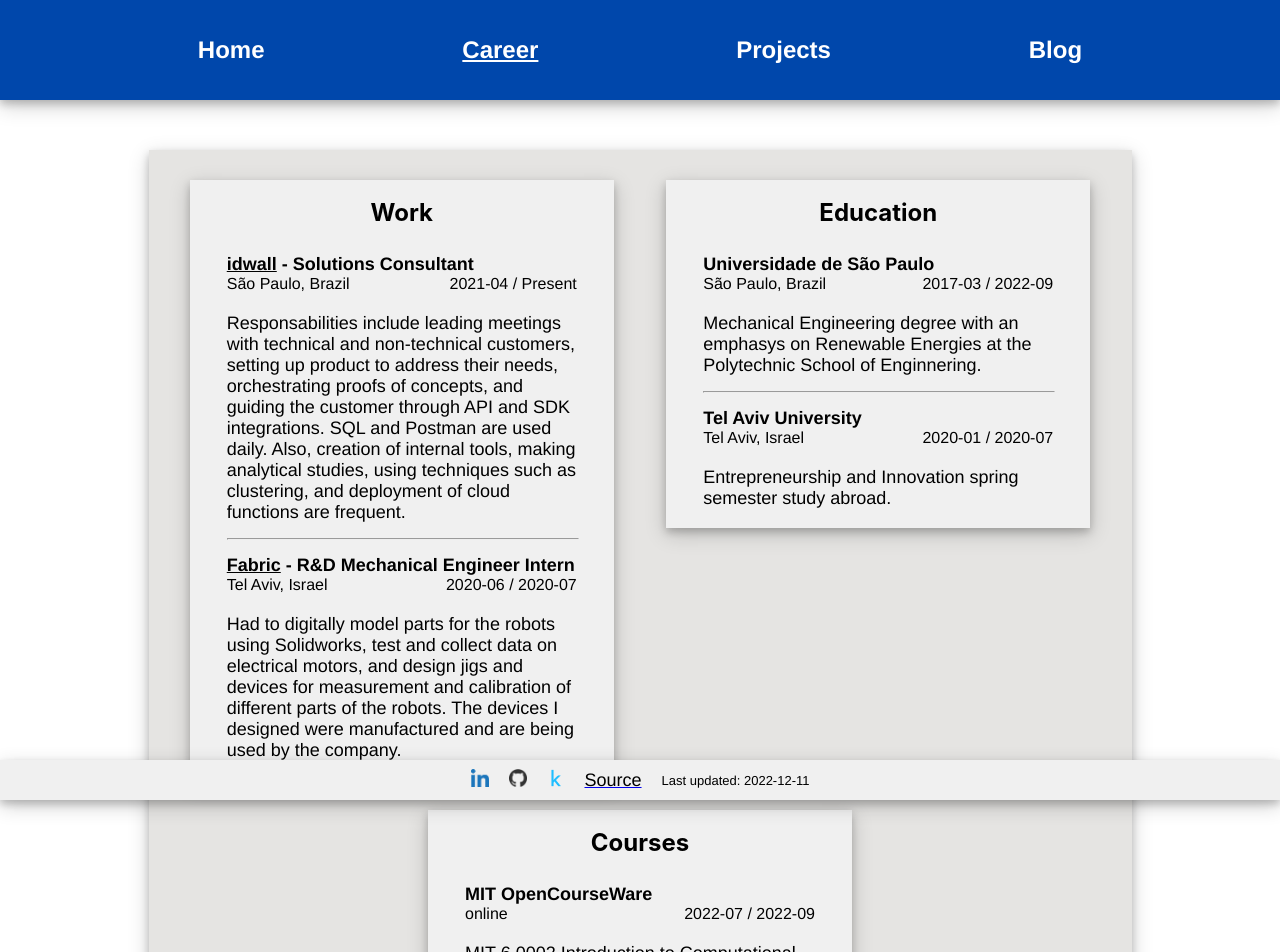
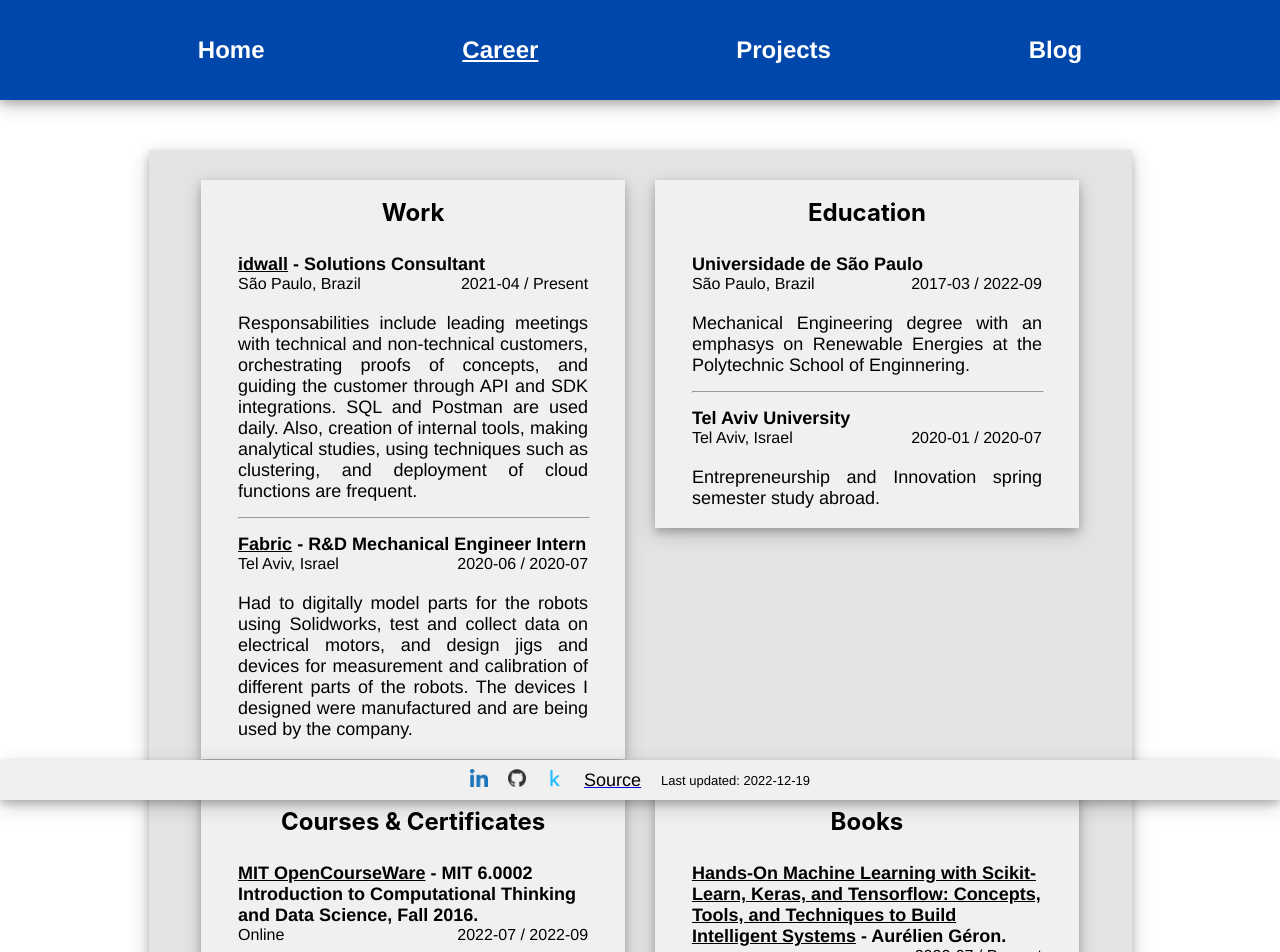
Before and after one commit to guerchen/my-site, a React (Create React App) app: page /career in a window 1280 px wide. Shown: the top 952 px of the page. Built offline with nearby package versions, Linux system fonts and the light colour scheme.

Commit message:
New career and blog content

```diff
--- a/src/components/blog_post.css
+++ b/src/components/blog_post.css
@@ -21,7 +21,7 @@
 
 .post-content {
     font-family: 'helvetica';
-    text-align: left;
+    text-align: justify;
     margin: 0;
 }
 
--- a/src/components/card.css
+++ b/src/components/card.css
@@ -57,4 +57,5 @@
 p {
     font-family: 'helvetica';
     font-size: large;
+    text-align: justify;
 }
--- a/src/components/card.js
+++ b/src/components/card.js
@@ -12,8 +12,9 @@ function Card() {
             <h1 className='MyName'>Ariel Guerchenzon</h1>
                 <div className='ShortDescr'>
                     <p> Hello dear visitor! </p>
-                    <p> I'm a Mechanical Engineer who works with software and lives in São Paulo. </p>
-                    <p> I'm interested in learning Data Science, Software Engineering, running, playing classical guitar, and reading books. </p>
+                    <p> I'm a mechanical engineer who works with software and lives in São Paulo. </p>
+                    <p> I'm interested in learning data science, software engineering, entrepreneurship,
+                        running, playing classical guitar, and reading books. </p>
                     <p> Be welcome to take a stroll around my website.</p>
                 </div>
             </div>
--- a/src/components/footer.js
+++ b/src/components/footer.js
@@ -5,7 +5,7 @@ import github from '../images/github_logo.png'
 import kaggle from '../images/kaggle_logo.webp'
 
 function Footer() {
-    const lastUpdated = '2022-12-11'
+    const lastUpdated = '2022-12-19'
 
     return (
         <div className='Footer'>
--- a/src/pages/blog.js
+++ b/src/pages/blog.js
@@ -7,6 +7,13 @@ function Blog() {
     return (
         <div className='content'>
             <div className='blog-gray-card'>
+                <Post title='A lil chat with Chat-GPT' date='2022-12-19' content="After being recommended by Youtube's
+                algorithm a video about Chat-GPT and also listening about it in the podcast Osim Tochna, I've decided to give
+                OpenAI's Chat-GPT a try. I am throughly impressed. I asked it questions on how to implement
+                lazy execution using React and how to create a simple CRUD API using FastAPI. The answers were spot on!
+                It even answered my queries in Portuguese and Hebrew, albeit making some little mistakes.
+                Fascinating! I hope to one day be able to collaborate in a project such as this. That's what draws me to AI." />
+
                 <Post title='Review of In Search of Identity: an Autobiography, by Anwar el-Sadat' date='2022-12-08'
                 content="Although this autobiography felt self promotional at times, it was a book that I enjoyed reading untill the
                 end. First of all, it gave me a glimpse into Egypt's daily life under the British regime, and by extent,
--- a/src/pages/career.css
+++ b/src/pages/career.css
@@ -8,7 +8,7 @@
     display: flex;
     align-items: flex-start;
     padding: 30px;
-    justify-content: space-around;
+    justify-content: center;
     flex-wrap: wrap;
     gap: 30px;
 }
--- a/src/pages/career.js
+++ b/src/pages/career.js
@@ -13,9 +13,9 @@ function Career() {
                     <CareerEntry work={true} link='https://www.idwall.co' company='idwall' role='Solutions Consultant'
                     locale='São Paulo, Brazil' period='2021-04 / Present'
                     description='Responsabilities include leading meetings with technical and non-technical customers,
-                    setting up product to address their needs, orchestrating proofs of concepts, and guiding the customer
-                    through API and SDK integrations. SQL and Postman are used daily. Also, creation of internal tools,
-                    making analytical studies, using techniques such as clustering, and deployment of cloud functions are frequent.'/>
+                    orchestrating proofs of concepts, and guiding the customer through API and SDK integrations. SQL
+                    and Postman are used daily. Also, creation of internal tools, making analytical studies, using
+                    techniques such as clustering, and deployment of cloud functions are frequent.'/>
 
                     <hr />
 
@@ -43,12 +43,20 @@ function Career() {
                 </div>
 
                 <div className='career-text-card'>
-                    <h2 className='section-title'>Courses</h2>
+                    <h2 className='section-title'>Courses & Certificates</h2>
 
-                    <CareerEntry work={false} company='MIT OpenCourseWare'
-                    locale='online' period='2022-07 / 2022-09'
-                    description='MIT 6.0002 Introduction to Computational Thinking and Data Science, Fall 2016.
-                    Instructor Dr. John Guttag. Offered freely through Youtube.'/>
+                    <CareerEntry work={true} link='http://ocw.mit.edu/6-0002F16' company='MIT OpenCourseWare'
+                    locale='Online' period='2022-07 / 2022-09' role='MIT 6.0002 Introduction to Computational
+                    Thinking and Data Science, Fall 2016.' description='Offered freely through Youtube.'/>
+
+                </div>
+
+                <div className='career-text-card'>
+                    <h2 className='section-title'>Books</h2>
+
+                    <CareerEntry work={true} link='https://www.amazon.com.br/Hands-Machine-Learning-Scikit-Learn-TensorFlow/dp/1492032646'
+                    company='Hands-On Machine Learning with Scikit-Learn, Keras, and Tensorflow: Concepts, Tools, and Techniques to Build
+                    Intelligent Systems' period='2022-07 / Present' role='Aurélien Géron.'/>
 
                 </div>
             </div>
--- a/src/pages/projects.js
+++ b/src/pages/projects.js
@@ -7,13 +7,13 @@ function Projects() {
     return (
         <div className='content'>
             <div className='projects-card'>
-                <Project name='This very site' date='2022-12 / Present' description='My first personal website, made using React.js and deployed to github pages.
+                <Project name='This very site' date='2022-12 / Forever' description='My first personal website, made using React.js and deployed to github pages.
                 I Learned a lot about reusable React.js components, github pages deployment, and css styling. My previous experience with
                 Vue.js enabled me to pick up React.js very quickly, and I was able to build from the ground up and deploy within a week.'
                 link='https://github.com/guerchen/my-site/tree/projects-page' />
                 <Project name='My own Facematch/Liveness' date='2022-09 / 2022-11' description='With the goal of better understanding the products offered by idwall,
                 I sought out to build my own version of Facematch with Liveness using a Kaggle selfies and IDs dataset and Tensorflow and Keras.
-                I learned a lot about image preprocessing, convolutional neural networks, TPUs, and more!'
+                I learned a lot about image preprocessing, convolutional neural networks, Tensorflow Hub with transfer learning, TPUs, and more!'
                 link='https://github.com/guerchen/my-own-facematch-liveness/blob/37dde117d7252f8b9da68add5aaf7f77b45829d4/my-own-facematch-liveness.ipynb' />
                 <Project name="Ariel's first API" date='2022-10 / 2022-10' description="Using python's library flask, I was able to create a very simple REST API, for
                 learning purposes, mainly because I deal with REST APIs daily and wanted to get a better grip on their inner workings. I was able
@@ -24,8 +24,8 @@ function Projects() {
                 a research paper based optimized computational method to a database of Brazil's historical wave measurements accross a variety
                 of locations."
                 link='https://github.com/guerchen/WaveEnergy' />
-                <Project name="Design of a fixed bed laboratory scale CLC reactor" date='2020-07 / 2022-07' description="Alongside my good friend Raphael
-                Claro and the great Prof. Sacomano as orientator, for a capstone project we designed Chemical Looping Combustion (CLC) rector, which is
+                <Project name="Design of a fixed bed laboratory scale CLC reactor" date='2020-07 / 2022-07' description="Alongside Raphael
+                Claro and Prof. Sacomano as orientator, for a capstone project we designed Chemical Looping Combustion (CLC) rector, which is
                 capable of generating energy through combustion coupled with carbon capture. We had the delight of being selected by our school's
                 endowment fund to bring our design to reality. It was awesome getting to build something we designed ourselves
                 and we also grew a lot from our mistakes."
```
